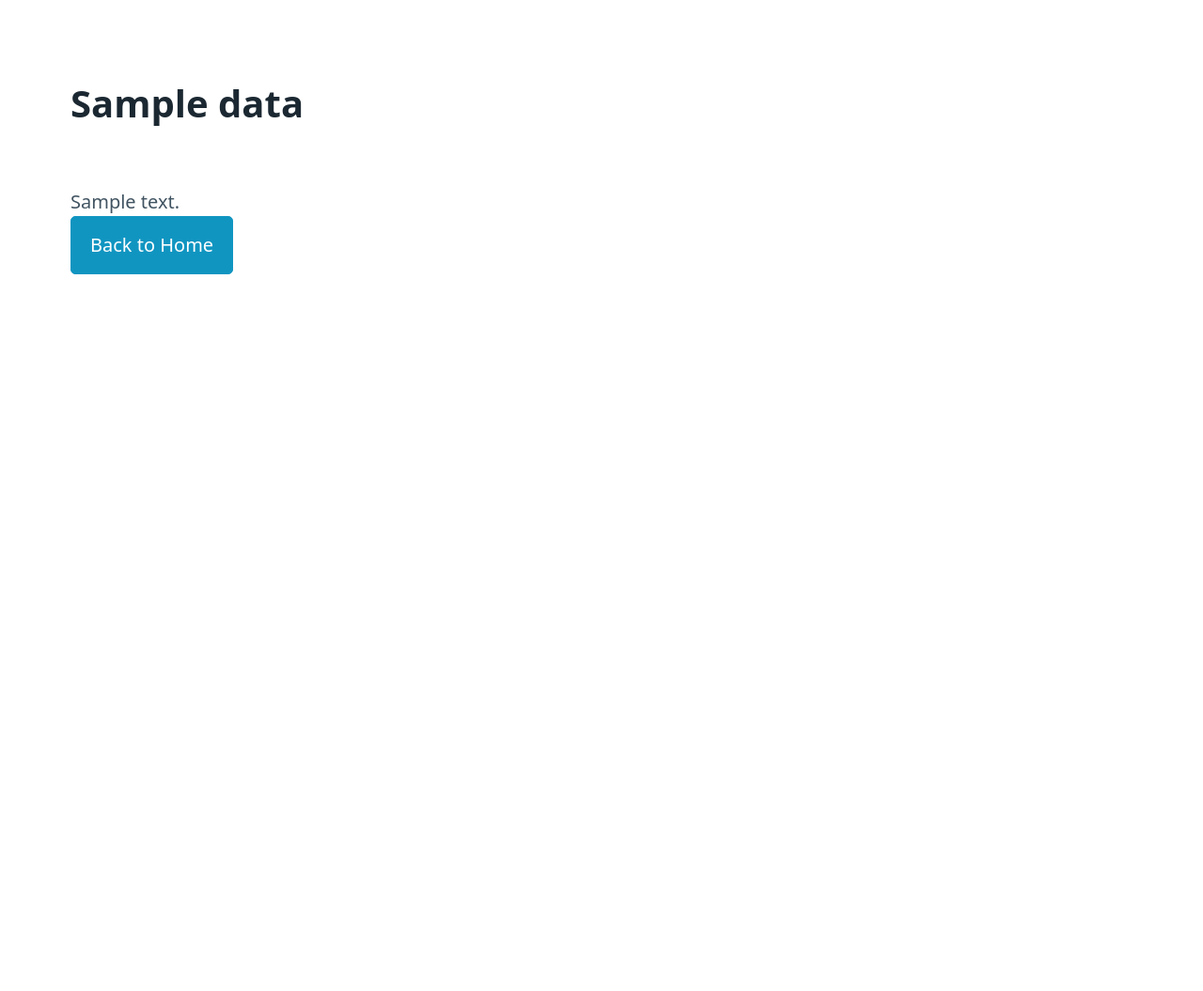
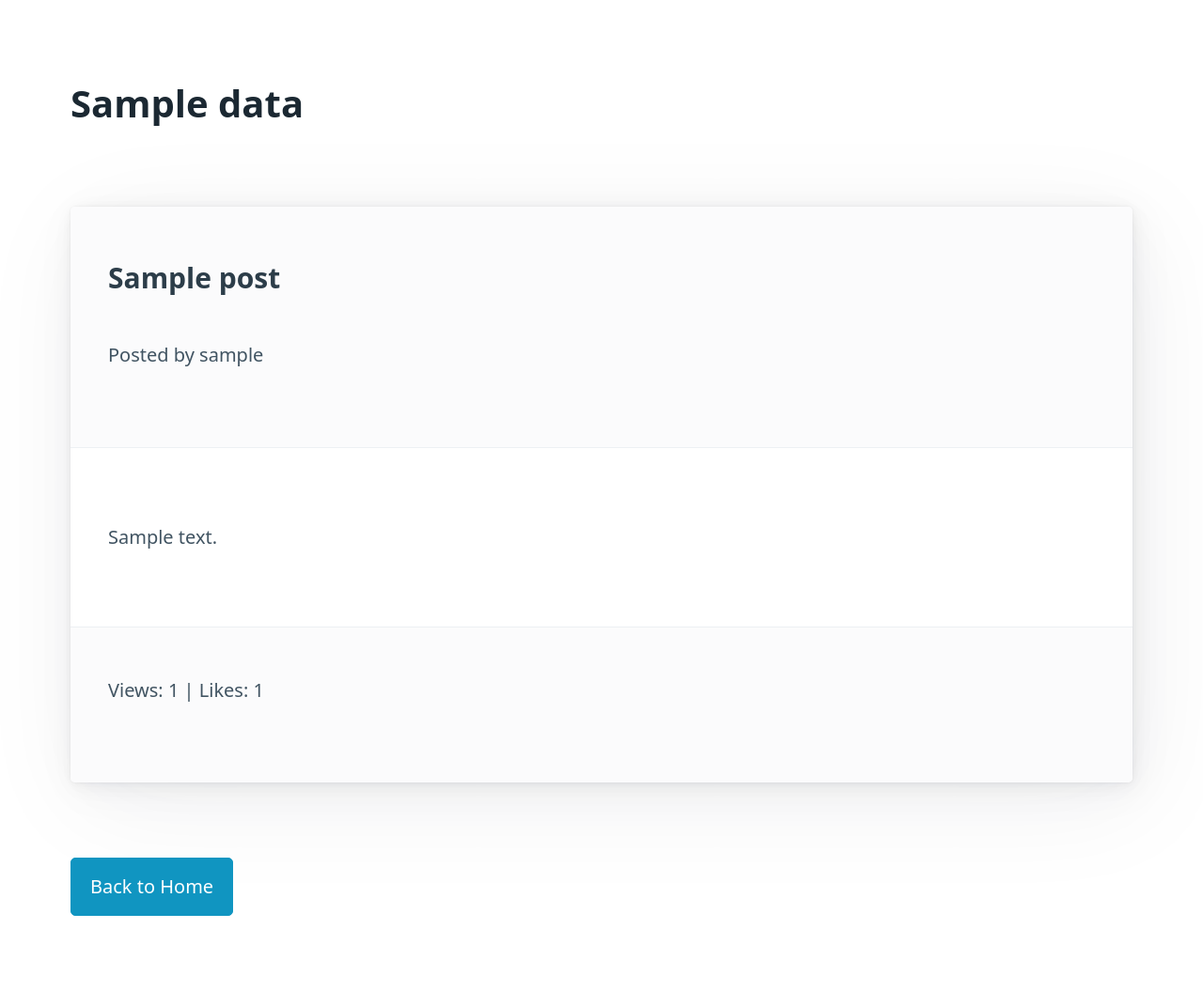
Before and after one commit to Woramet7897/FlaskWebsite-, a Flask app: template templates/page.html in a window 1280 px wide. Shown: the whole page at 94% size. Before the commit the page ends 292 px from the top, so only its background shows below. Run offline with Flask 3, Linux system fonts and the light colour scheme; the template is opened without the code that fills it: most values are stand-ins (such as "Sample title", 1, 10 or a date in 2020); parts of the project's set-up code (start-up, migrations or seed data) failed here and were passed over.

Commit message:
add room Features

```diff
--- a/templates/page.html
+++ b/templates/page.html
@@ -11,10 +11,22 @@
 <body>
     <main class="container">
         <h1>{{ data.title }}</h1>
-        <div class="content">
-            {{ data.content }}
-        </div>
-        <a href="/" role="button">Back to Home</a>
+
+        <!-- Display all posts in this room -->
+        {% for post in room_posts %}
+        <article>
+            <header>
+                <h3>{{ post.title }}</h3>
+                <p>Posted by {{ post.author.username }}</p>
+            </header>
+            <p>{{ post.content }}</p>
+            <footer>
+                <p>Views: {{ post.view_count }} | Likes: {{ post.like_count }}</p>
+            </footer>
+        </article>
+        {% endfor %}
+
+        <a href="{{ url_for('home') }}" role="button">Back to Home</a>
     </main>
 </body>
 
```
